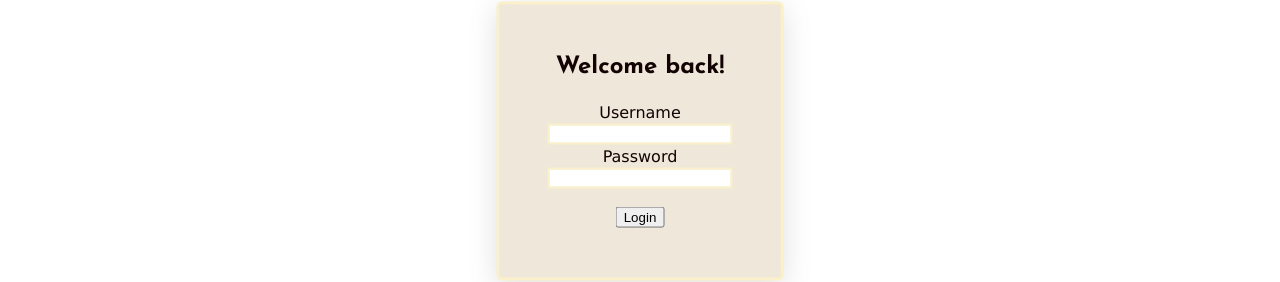
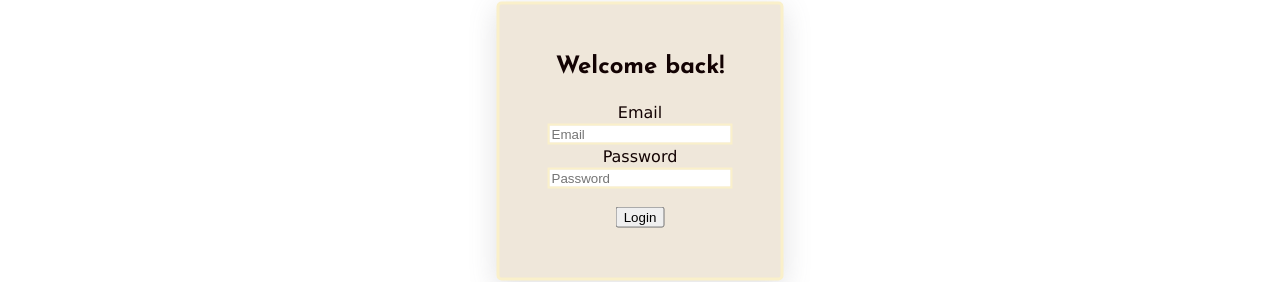
Before and after one commit to kangelopoulos/FittR-server, a React app: page /login in a window 1280 px wide. Shown: the part 259-541 px from the top of the page. Built offline with nearby package versions, Linux system fonts and the light colour scheme.

Commit message:
add login controller

```diff
--- a/client/App.jsx
+++ b/client/App.jsx
@@ -5,8 +5,13 @@ import Login from "./containers/Login.jsx";
 import Home from "./containers/Home.jsx";
 import Register from "./containers/Register.jsx";
 import "./styles/main.scss";
+import { useState } from "react";
 
 const App = () => {
+  const [hasSession, setHasSession] = useState(false);
+  const [userId, setUserId] = useState(0);
+  const [displayName, setDisplayName] = useState('');
+
   return (
     <div id="main">
       <Nav />
--- a/client/containers/Login.jsx
+++ b/client/containers/Login.jsx
@@ -6,10 +6,20 @@ const Login = () => {
     <div className="mid col auth">
       <h2>Welcome back!</h2>
       <form className="col">
-        <label htmlFor="username">Username</label>
-        <input type="text" required/>
-        <label htmlFor="username">Password</label>
-        <input type="text" required/>
+        <label htmlFor="email">Email</label>
+        <input
+          placeholder="Email"
+          type="text"
+          name="email"
+          id="email"
+        />
+        <label htmlFor="password">Password</label>
+        <input
+          placeholder="Password"
+          type="text"
+          name="password"
+          id="password"
+        />
       </form>
       <button type="submit">Login</button>
     </div>
--- a/client/containers/Register.jsx
+++ b/client/containers/Register.jsx
@@ -50,6 +50,7 @@ const Register = ({ user_id }) => {
         <label htmlFor="name">Display Name</label>
         <input
           onChange={e => setDisplayName(e.target.value)}
+          placeholder="Display Name"
           type="text"
           name="name"
           id="name"
@@ -57,6 +58,7 @@ const Register = ({ user_id }) => {
         <label htmlFor="password">Password</label>
         <input
           onChange={e => setPassword(e.target.value)}
+          placeholder="Password"
           type="password"
           name="password"
           id="password"
@@ -64,6 +66,7 @@ const Register = ({ user_id }) => {
         <label htmlFor="confirm">Confirm Password</label>
         <input
           onChange={e => setConfirmPassword(e.target.value)}
+          placeholder="Confirm Password"
           type="password"
           name="confirm"
           id="confirm"
```
Also changed, not shown: 2 other files (tests, documents, lock files or other folders).
